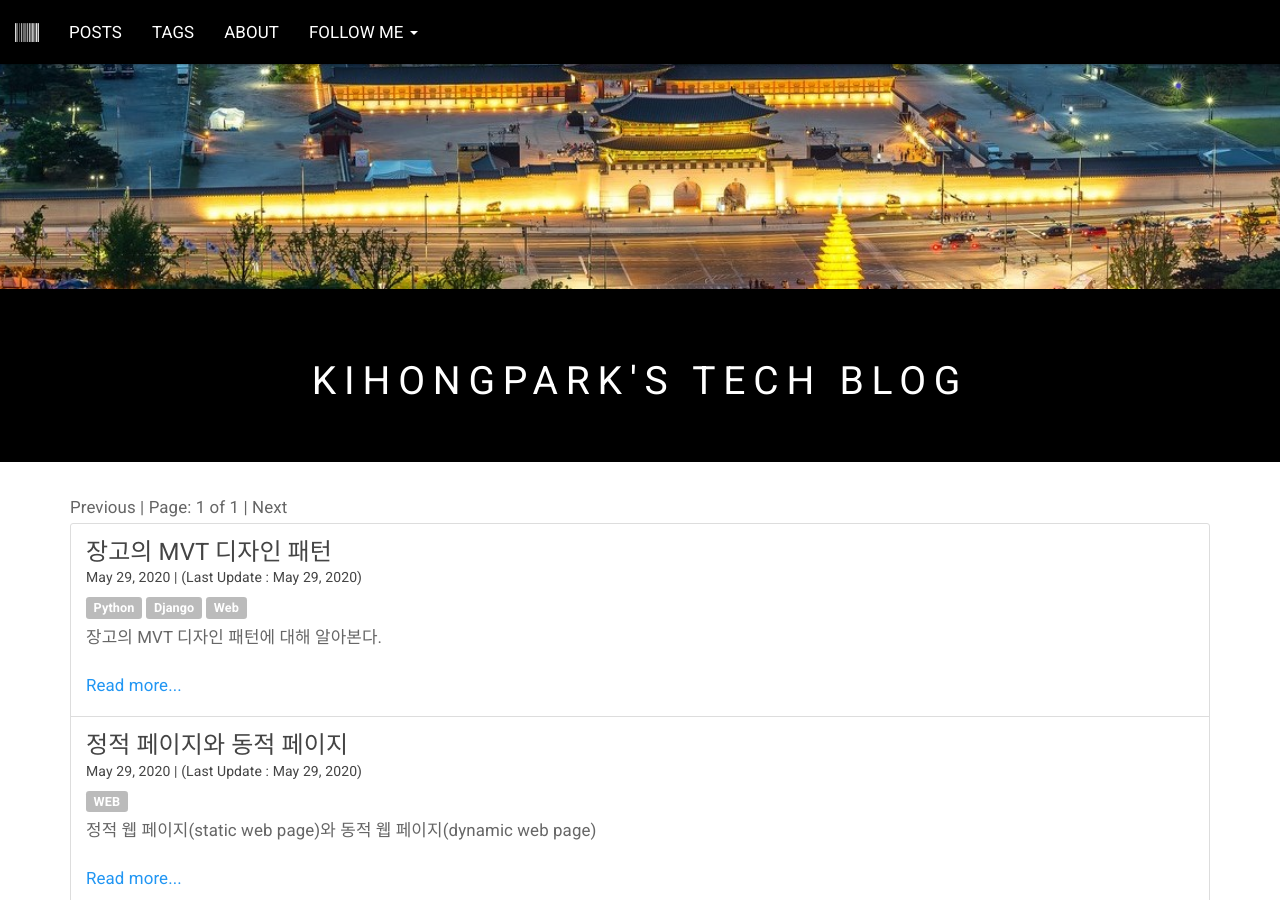
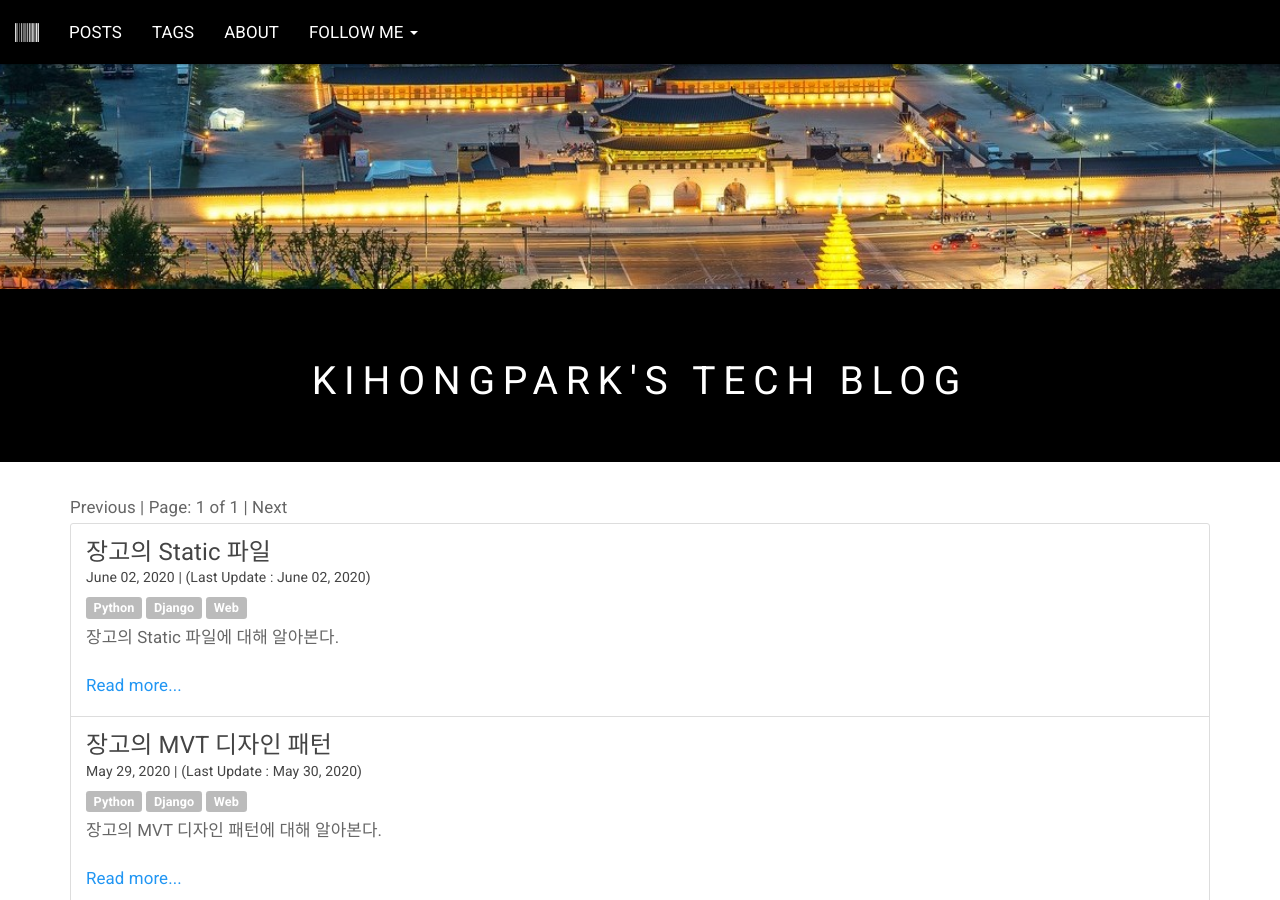
Before and after one commit to sneakstarberry/sneakstarberry.github.io, a Jekyll site: the page built from index.html, in a window 1280 px wide and 900 px high. Built offline with Jekyll 4.4.1, drawn with Linux system fonts in a browser that asks for light colours; the list of posts is cut into pages by our own code; comment, search, counter and statistics services are not loaded; some of the changed lines change nothing that is shown.

Commit message:
django static

````diff
--- a/_posts/2020-05-30-django-2nd.md
+++ b/_posts/2020-05-30-django-2nd.md
@@ -1,8 +1,9 @@
 ---
 layout: default
 title: "장고의 MVT 디자인 패턴"
-date: 2020-05-29 4:48:00 +0200
+# date: 2020-05-29 4:48:00 +0200
 published: 2020-05-29 4:48:00 +0200
+read_time: true
 comments: true
 categories: development
 tags: [Python, Django, Web]
--- /dev/null
+++ b/_posts/2020-06-02-django-static.md
@@ -0,0 +1,61 @@
+---
+layout: default
+title: "장고의 Static 파일"
+published: 2020-06-02 02:08:00 +0200
+read_time: true
+comments: true
+categories: development
+tags: [Python, Django, Web]
+github: "https://github.com/sneakstarberry/"
+noimage: true
+---
+장고의 Static 파일에 대해 알아본다.
+<!--more-->
+
+# 장고의 Static 파일
+장고에서 Static파일을 이용하는 방법을 알아보도록 하겠습니다. 하지만 실습에 앞서 `Static`파일이 무엇이지 알아보고 가도록 하겠습니다.
+### Static 파일이란?
+이미지나 CSS, JS파일 처럼 내용이 고정되어 있어, 응답을 할 때 별도의 처리 없이 파일 그대로를 보내주면 되는 파일들을 의미합니다. 즉, 사용자의 요청에 따라 내용이 바뀌는 것이 아니라 있는 파일 그대로를 보내주는 것을 의미합니다.
+
+### Static 경로 설정
+`Static` 파일을 이용하기 위해서 가장 중요한 점은 `settings.py`에서`django.contrib.staticfiles`가 INSTALLED_APPS에 포함되어 있는지 확인하는 것입니다. 기본적으로 포함되어 있지만 안될 때 확인해야할 중요 사항인건 맞습니다.
+```python
+...
+INSTALLED_APPS = [
+    'garden.apps.GardenConfig',
+    'django.contrib.admin',
+    'django.contrib.auth',
+    'django.contrib.contenttypes',
+    'django.contrib.sessions',
+    'django.contrib.messages',
+    'django.contrib.staticfiles' # 이게 빠져있어선 안됩니다!
+]
+...
+```
+이 앱이 앞으로 우리의 `Static`파일들을 관리해 줄 것입니다.
+그럼 해당 파일의 가장 밑으로 내려가 보겠습니다.
+아마도 이런 코드를 볼 수 있을 것입니다.
+```python
+...
+STATIC_URL = '/static/'
+```
+이 코드는 `Static`파일을 불러올 때의 URL을 의미합니다. 만약 `profile.jpg`라는 이미지가 있다면
+```
+http://127.0.0.1:8000/static/profile.jpg
+```
+위와 같은 url을 통해 이미지 주소가 만들어 지게 됩니다.
+이 `STATIC_URL`아래에 다음과 같은 코드를 추가해 봅니다.
+```python
+STATIC_ROOT = os.path.join(BASE_DIR, 'staticfiles')
+```
+위 코드는 `Static`파일들이 모이는 경로를 정해주는 것입니다. 이 경우 `python manage.py collectstatic`이라는 명령어를 입력할 경우 `staticfiles`라는 폴더로 `Static`파일들이 모이게 될 것입니다.
+
+그 아래에는 다음과 같은 코드를 추가해 봅니다.
+```python
+STATICFILES_DIRS = (
+    os.path.join(BASE_DIR, 'blog', 'static'),
+)
+```
+위 코드는 `blog`라는 앱 안의 `static`폴더를 경로에 추가해 준 것입니다. 이러한 작업을 안할 경우 `python manage.py collectstatic`을 하였을 때 이 경로에 없는 폴더는 `Static`파일을 모으지 않게 됩니다. 그래서 이 코드를 반드시 추가해 주어야합니다.
+
+사실 `STATIC_URL`만 하여도 `Static`파일들을 이용하는데에는 크게 무리가 없습니다. 왜냐하면 개발자 모드에서는 여러가지 부분들을 장고가 알아서 처리해주고 `Static`파일 또한 장고가 알아서 처리해주는 일 중에 하나이기 때문입니다. 하지만 배포 모드에서는 장고가 이러한 일들을 알아서 처리해 주지 않습니다. 그래서 모든 파일들을 하나로 모아주고 저희가 직접 연결시켜 주는 것입니다.
````
